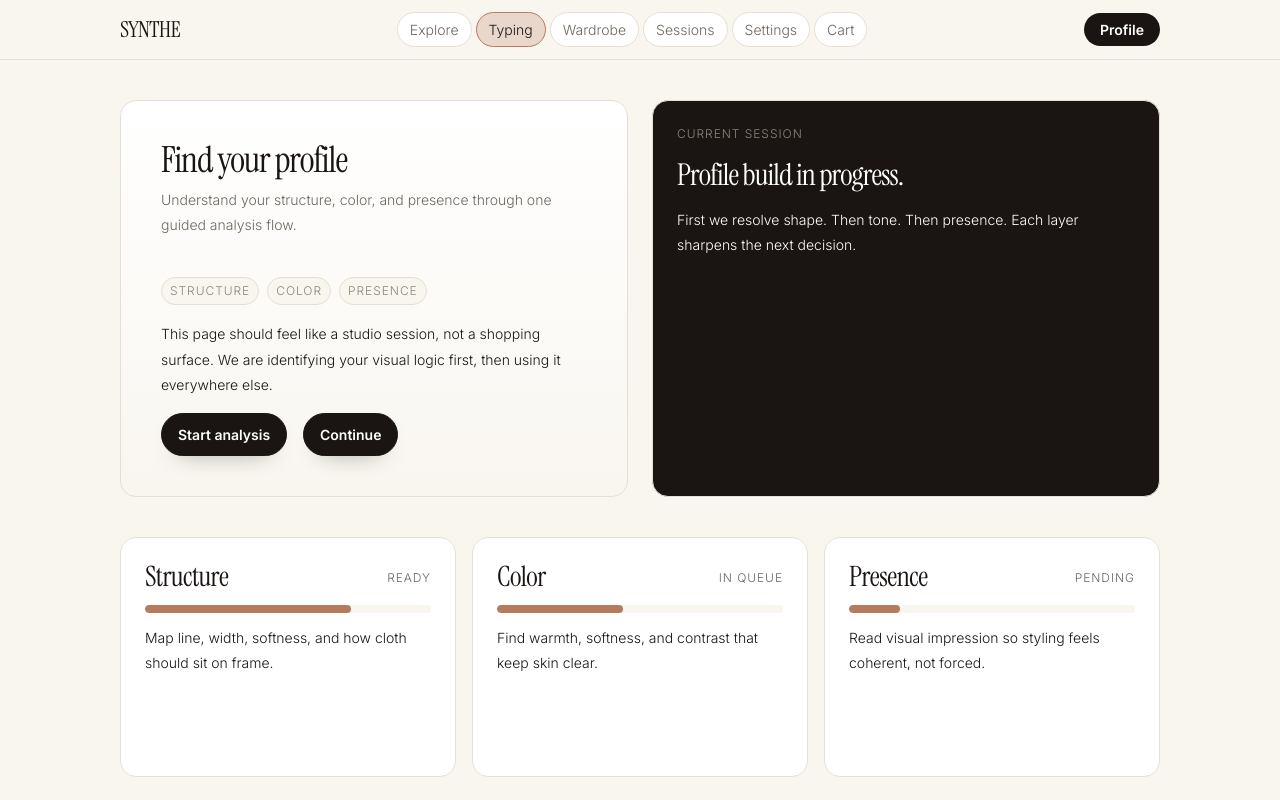
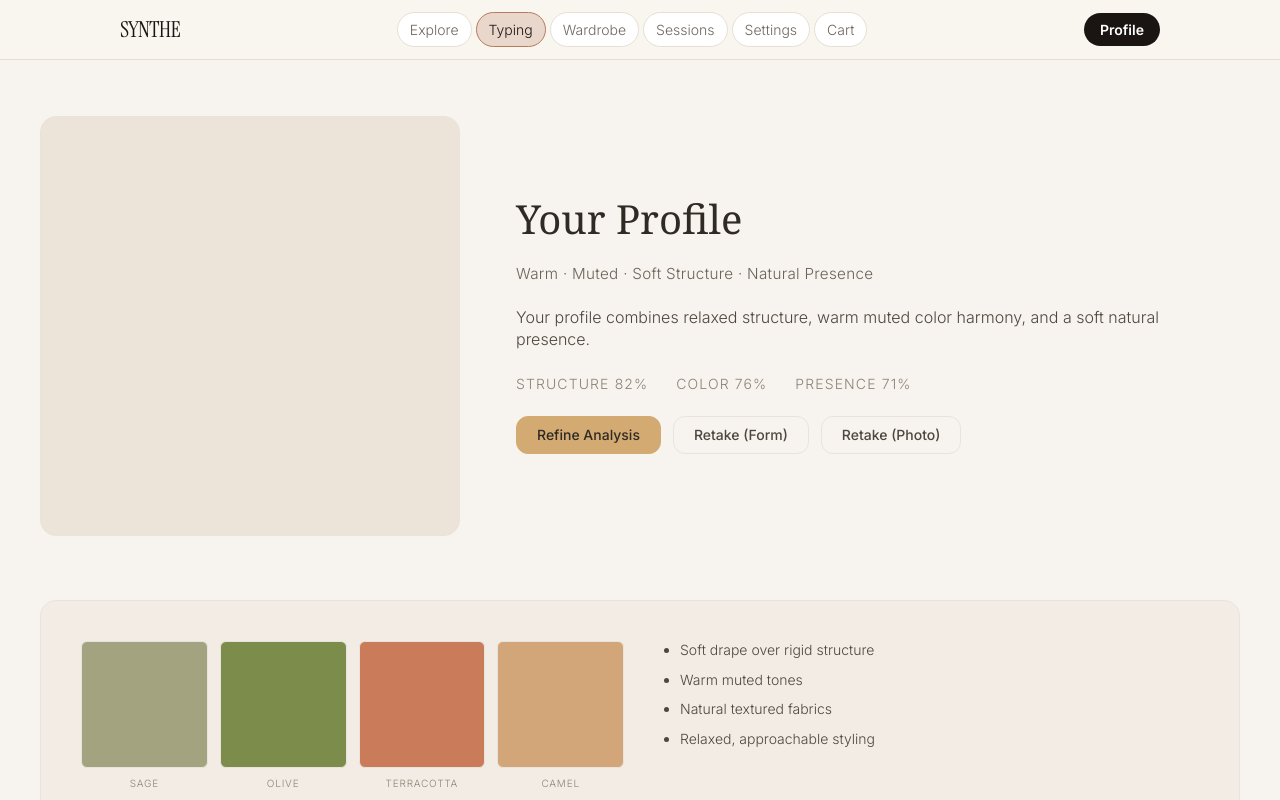
Before and after one commit to th-efool/SYNTHE, a Next.js app: page /typing in a window 1280 px wide. Shown: the top 800 px of the page. Built offline with nearby package versions, Linux system fonts and the light colour scheme.

Commit message:
Polish TypingPage with editorial profile styling refinements

```diff
--- a/src/app/(dashboard)/typing/page.tsx
+++ b/src/app/(dashboard)/typing/page.tsx
@@ -1,181 +1,171 @@
-import { Button } from "@/components/ui/elements/Button";
-import { SectionHeader } from "@/components/ui/elements/SectionHeader";
-import { Tag } from "@/components/ui/elements/Tag";
-import { colors } from "@/components/theme/colors";
 import { spacing } from "@/components/theme/spacing";
-import { typography } from "@/components/theme/typography";
 
-const tracks = [
+type Layer = {
+  key: string;
+  title: string;
+  result: string;
+  confidence: number;
+  note: string;
+  status: "resolved" | "refinable";
+};
+
+type UserProfile = {
+  kibbe: string;
+  season: string;
+  essence: string[];
+  descriptors: string[];
+  confidence: {
+    kibbe: number;
+    color: number;
+    essence: number;
+  };
+  layers: Layer[];
+  palette: string[];
+};
+
+const userProfile: UserProfile = {
+  kibbe: "Soft Natural",
+  season: "Soft Autumn",
+  essence: ["Natural", "Romantic"],
+  descriptors: ["Warm", "Muted", "Soft Structure", "Natural Presence"],
+  confidence: { kibbe: 0.82, color: 0.76, essence: 0.71 },
+  layers: [
     {
+      key: "structure",
       title: "Structure",
-    note: "Map line, width, softness, and how cloth should sit on frame.",
-    status: "Ready",
+      result: "Soft Natural",
+      confidence: 0.82,
+      note: "Width + softness, relaxed drape over rigid tailoring",
+      status: "resolved",
     },
     {
+      key: "color",
       title: "Color",
-    note: "Find warmth, softness, and contrast that keep skin clear.",
-    status: "In queue",
+      result: "Soft Autumn",
+      confidence: 0.76,
+      note: "Warm, muted tones with low-medium contrast",
+      status: "refinable",
     },
     {
+      key: "presence",
       title: "Presence",
-    note: "Read visual impression so styling feels coherent, not forced.",
-    status: "Pending",
+      result: "Natural + Romantic",
+      confidence: 0.71,
+      note: "Soft, approachable presence with gentle femininity",
+      status: "refinable",
     },
-];
+  ],
+  palette: ["#A3A380", "#7C8C4A", "#C97B5A", "#D2A679", "#E6B8A2", "#5E6B3C", "#B8A58A", "#C89B3C"],
+};
+
+const swatchNames = ["Sage", "Olive", "Terracotta", "Camel", "Muted Peach", "Moss", "Warm Taupe", "Golden Ochre"];
+
+function ProfileHeader({ profile }: { profile: UserProfile }) {
+  return (
+    <section className="grid gap-8 md:grid-cols-[minmax(320px,420px)_1fr] md:gap-14">
+      <div className="aspect-square w-full rounded-2xl border border-[#e8e3dc] bg-[#ece4d8]" />
+      <div className="flex flex-col justify-center" style={{ gap: spacing.xl }}>
+        <h1 className="font-serif text-[2.2rem] leading-[1.05] text-[#2f2a24] md:text-[2.5rem]">Your Profile</h1>
+        <p className="text-[0.95rem] leading-tight tracking-[0.02em] text-[#6d6257]">{profile.descriptors.join(" · ")}</p>
+        <p className="max-w-2xl text-[1rem] leading-[1.35] text-[#4f463e]">
+          Your profile combines relaxed structure, warm muted color harmony, and a soft natural presence.
+        </p>
+        <div className="flex flex-wrap items-center gap-7 text-sm leading-tight text-[#4f463e]">
+          <span className="uppercase tracking-[0.08em] text-[#8f8376]">Structure {Math.round(profile.confidence.kibbe * 100)}%</span>
+          <span className="uppercase tracking-[0.08em] text-[#8f8376]">Color {Math.round(profile.confidence.color * 100)}%</span>
+          <span className="uppercase tracking-[0.08em] text-[#8f8376]">Presence {Math.round(profile.confidence.essence * 100)}%</span>
+        </div>
+        <div className="flex flex-wrap gap-3">
+          <button className="rounded-xl border border-[#d2aa72] bg-[#d2aa72] px-5 py-2 text-sm font-medium text-[#2f2a24]">Refine Analysis</button>
+          <button className="rounded-xl border border-[#e8e3dc] bg-[#f7f3ee] px-5 py-2 text-sm font-medium text-[#4f463e]">Retake (Form)</button>
+          <button className="rounded-xl border border-[#e8e3dc] bg-[#f7f3ee] px-5 py-2 text-sm font-medium text-[#4f463e]">Retake (Photo)</button>
+        </div>
+      </div>
+    </section>
+  );
+}
+
+function ProfileSnapshot({ profile }: { profile: UserProfile }) {
+  return (
+    <section className="rounded-2xl border border-[#e8e3dc] bg-[#f2ece4] p-8 md:p-10">
+      <div className="grid gap-8 md:grid-cols-2">
+        <div className="grid grid-cols-4 gap-3">
+          {profile.palette.map((color, idx) => (
+            <div key={color} className="space-y-1.5 text-center">
+              <div className="aspect-square rounded-md border border-[#e8e3dc]" style={{ backgroundColor: color }} />
+              <p className="text-[10px] uppercase tracking-[0.08em] text-[#8f8376]">{swatchNames[idx]}</p>
+            </div>
+          ))}
+        </div>
+        <ul className="list-disc space-y-3 pl-6 text-sm leading-tight text-[#4f463e]">
+          <li>Soft drape over rigid structure</li>
+          <li>Warm muted tones</li>
+          <li>Natural textured fabrics</li>
+          <li>Relaxed, approachable styling</li>
+        </ul>
+      </div>
+    </section>
+  );
+}
+
+function AnalysisLayerItem({ layer }: { layer: Layer }) {
+  return (
+    <div className="flex items-start justify-between gap-6 rounded-2xl border border-[#e8e3dc] px-5 py-4">
+      <div className="space-y-1.5">
+        <h3 className="font-serif text-xl leading-tight text-[#2f2a24]">{layer.title}</h3>
+        <p className="text-base font-semibold leading-tight text-[#3f372f]">{layer.result}</p>
+        <p className="text-sm leading-tight text-[#5f554b]">{layer.note}</p>
+      </div>
+      <div className="flex shrink-0 items-center gap-4">
+        <p className="font-serif text-lg leading-tight text-[#3f372f]">{Math.round(layer.confidence * 100)}%</p>
+        <button className="rounded-xl border border-[#e8e3dc] bg-[#f7f3ee] px-4 py-2 text-sm font-medium text-[#4f463e]">Refine</button>
+      </div>
+    </div>
+  );
+}
+
+function AnalysisState() {
+  return (
+    <section className="rounded-2xl border border-[#e8e3dc] bg-[#f7f3ee] px-6 py-5">
+      <div className="grid gap-4 text-sm leading-tight text-[#4f463e] md:grid-cols-3 md:gap-6 md:text-base">
+        <p className="text-center md:text-left">Current Phase: Color refinement</p>
+        <p className="text-center">Last Updated: 2 min ago</p>
+        <p className="text-center md:text-right">Iterations: 5</p>
+      </div>
+    </section>
+  );
+}
+
+function RefinementCard({ title, description }: { title: string; description: string }) {
+  return (
+    <div className="flex h-full flex-col justify-between gap-4 rounded-2xl border border-[#e8e3dc] bg-[#f7f3ee] p-5">
+      <div className="space-y-2">
+        <h3 className="font-serif text-xl leading-tight text-[#2f2a24]">{title}</h3>
+        <p className="text-sm leading-tight text-[#5f554b]">{description}</p>
+      </div>
+      <button className="w-fit rounded-xl border border-[#e8e3dc] bg-[#f7f3ee] px-4 py-2 text-sm font-medium text-[#4f463e]">Start</button>
+    </div>
+  );
+}
 
 export default function TypingPage() {
   return (
-    <div
-      className="ui-enter flow-shell"
-      style={{
-        display: "flex",
-        flexDirection: "column",
-        gap: spacing.xxl,
-      }}
-    >
-      <section
-        className="ui-enter"
-        style={{
-          display: "grid",
-          gridTemplateColumns: "repeat(auto-fit, minmax(320px, 1fr))",
-          gap: spacing.xl,
-          alignItems: "stretch",
-        }}
-      >
-        <div
-          style={{
-            padding: spacing.xxl,
-            border: `1px solid ${colors.border}`,
-            borderRadius: spacing.lg,
-            background: `linear-gradient(180deg, ${colors.surface}, ${colors.background})`,
-            display: "flex",
-            flexDirection: "column",
-            gap: spacing.lg,
-          }}
-        >
-          <SectionHeader
-            title="Find your profile"
-            subtitle="Understand your structure, color, and presence through one guided analysis flow."
-          />
-
-          <div
-            style={{
-              display: "flex",
-              flexWrap: "wrap",
-              gap: spacing.sm,
-            }}
-          >
-            <Tag label="Structure" />
-            <Tag label="Color" />
-            <Tag label="Presence" />
-          </div>
-
-          <p style={{ ...typography.body, color: colors.primaryText, maxWidth: "58ch", margin: 0 }}>
-            This page should feel like a studio session, not a shopping surface. We are identifying your visual logic
-            first, then using it everywhere else.
-          </p>
-
-          <div
-            style={{
-              display: "flex",
-              gap: spacing.lg,
-              flexWrap: "wrap",
-            }}
-          >
-            <Button>Start analysis</Button>
-            <Button>Continue</Button>
-          </div>
-        </div>
-
-        <aside
-          className="ui-enter"
-          style={{
-            padding: spacing.xl,
-            border: `1px solid ${colors.border}`,
-            borderRadius: spacing.lg,
-            background: colors.primaryText,
-            color: colors.surface,
-            display: "flex",
-            flexDirection: "column",
-            gap: spacing.lg,
-          }}
-        >
-          <p style={{ ...typography.tag, color: colors.mutedText, margin: 0 }}>Current session</p>
-          <h2
-            style={{
-              fontFamily: "var(--font-editorial), serif",
-              fontSize: "30px",
-              lineHeight: 1.05,
-              letterSpacing: "-0.03em",
-              margin: 0,
-            }}
-          >
-            Profile build in progress.
-          </h2>
-          <p style={{ ...typography.body, color: colors.surface, margin: 0 }}>
-            First we resolve shape. Then tone. Then presence. Each layer sharpens the next decision.
-          </p>
-        </aside>
-      </section>
-
-      <section
-        className="ui-enter"
-        style={{
-          display: "grid",
-          gridTemplateColumns: "repeat(auto-fit, minmax(220px, 1fr))",
-          gap: spacing.lg,
-        }}
-      >
-        {tracks.map((track, index) => (
-          <article
-            key={track.title}
-            className="ui-enter"
-            style={{
-              animationDelay: `${index * 100}ms`,
-              padding: spacing.xl,
-              border: `1px solid ${colors.border}`,
-              borderRadius: spacing.lg,
-              background: colors.surface,
-              display: "flex",
-              flexDirection: "column",
-              gap: spacing.md,
-              minHeight: "240px",
-            }}
-          >
-            <div
-              style={{
-                display: "flex",
-                alignItems: "center",
-                justifyContent: "space-between",
-                gap: spacing.md,
-              }}
-            >
-              <h3 style={{ ...typography.cardTitle, margin: 0 }}>{track.title}</h3>
-              <span style={{ ...typography.tag, color: colors.secondaryText }}>{track.status}</span>
-            </div>
-
-            <div
-              style={{
-                height: "8px",
-                borderRadius: spacing.xxl,
-                background: colors.background,
-                overflow: "hidden",
-              }}
-            >
-              <div
-                style={{
-                  width: index === 0 ? "72%" : index === 1 ? "44%" : "18%",
-                  height: "100%",
-                  background: colors.accent,
-                  borderRadius: spacing.xxl,
-                }}
-              />
-            </div>
-
-            <p style={{ ...typography.body, color: colors.primaryText, margin: 0 }}>{track.note}</p>
-          </article>
+    <main className="min-h-screen bg-[#f7f3ee] px-6 py-10 text-[#2f2a24] md:px-10 md:py-14">
+      <div className="mx-auto flex w-full max-w-[1200px] flex-col gap-14 md:gap-16">
+        <ProfileHeader profile={userProfile} />
+        <ProfileSnapshot profile={userProfile} />
+        <section className="space-y-4">
+          {userProfile.layers.map((layer) => (
+            <AnalysisLayerItem key={layer.key} layer={layer} />
           ))}
         </section>
+        <AnalysisState />
+        <section className="grid gap-4 md:grid-cols-2 lg:grid-cols-3">
+          <RefinementCard title="Re-evaluate Structure" description="Run another pass on silhouette balance and line accommodation." />
+          <RefinementCard title="Re-check Color" description="Validate warmth, value depth, and contrast harmony." />
+          <RefinementCard title="Adjust Presence" description="Refine essence weighting for overall styling direction." />
+        </section>
       </div>
+    </main>
   );
 }
```
Lines whose indentation alone changed are shown as unchanged.
